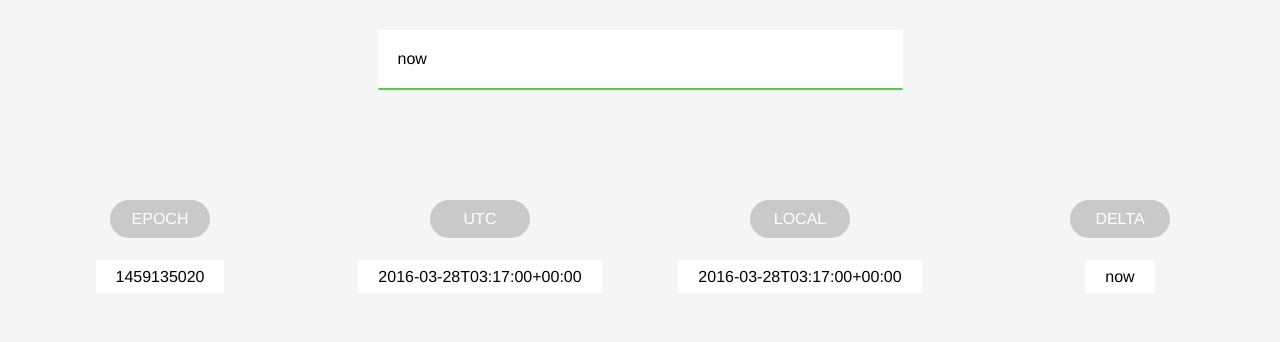
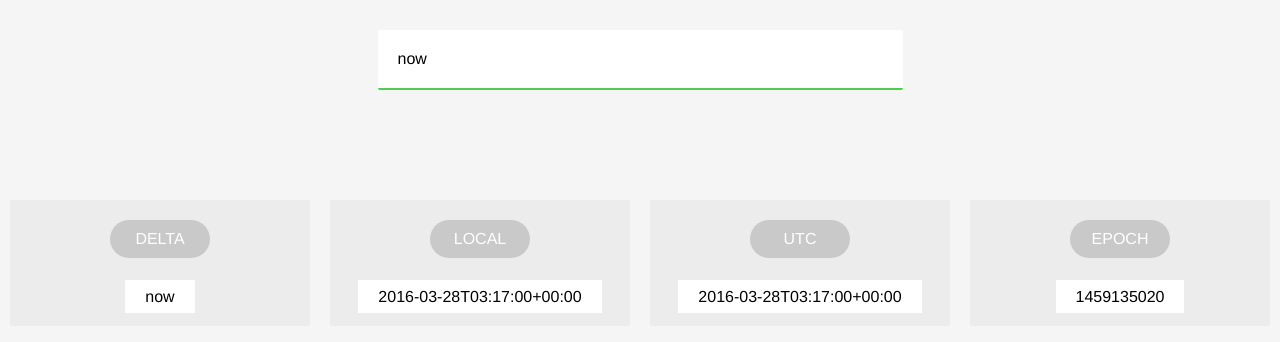
Before and after one commit to hellojacq/timedelta, a Python web app: template templates/index.html in a window 1280 px wide. Shown: the part 233-575 px from the top of the page. Run offline with Jinja, Linux system fonts and the light colour scheme; the template is opened without the code that fills it, so the values that code supplies are empty; some web fonts are replaced.

Commit message:
rearranged output order

```diff
--- a/assets/css/main.css
+++ b/assets/css/main.css
@@ -66,6 +66,9 @@ input[type="text"] {
   float: left;
   width: 300px;
   margin: 10px;
+  background-color: #ECECEC;
+  padding: 20px;
+  border-radius: 2px;
 }
 
 .output-name {
--- a/templates/index.html
+++ b/templates/index.html
@@ -24,17 +24,11 @@
         </div>
         <div class="message" id="js-error"></div>
         <div id="output-data">
-          <div id="epoch" class="output">
+          <div id="delta" class="output">
             <div class="output-name">
-              EPOCH
+              DELTA
             </div>
-            <span id="js-epoch" class="output-content">placeholder text</span>
-          </div>
-          <div id="iso" class="output">
-            <div class="output-name">
-              UTC
-            </div>
-            <span id="js-utc" class="output-content">placeholder text</span>
+            <span id="js-delta" class="output-content">placeholder text</span>
           </div>
           <div id="local" class="output">
             <div class="output-name">
@@ -42,11 +36,17 @@
             </div>
             <span id="js-local" class="output-content">placeholder text</span>
           </div>
-          <div id="delta" class="output">
+          <div id="utc" class="output">
             <div class="output-name">
-              DELTA
+              UTC
             </div>
-            <span id="js-delta" class="output-content">placeholder text</span>
+            <span id="js-utc" class="output-content">placeholder text</span>
+          </div>
+          <div id="epoch" class="output">
+            <div class="output-name">
+              EPOCH
+            </div>
+            <span id="js-epoch" class="output-content">placeholder text</span>
           </div>
         </div>
       </div>
```
